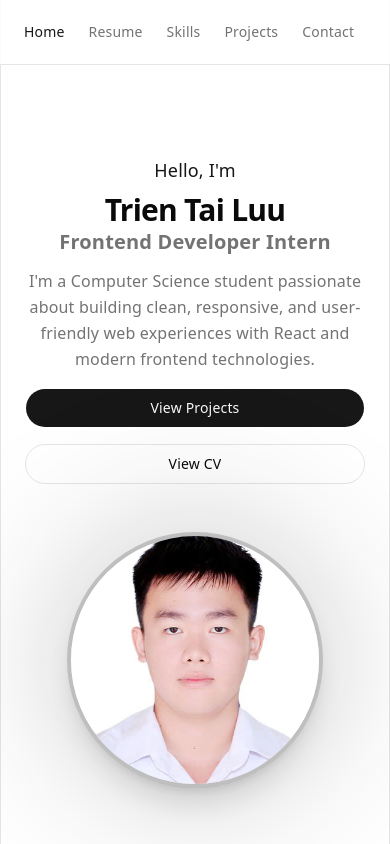
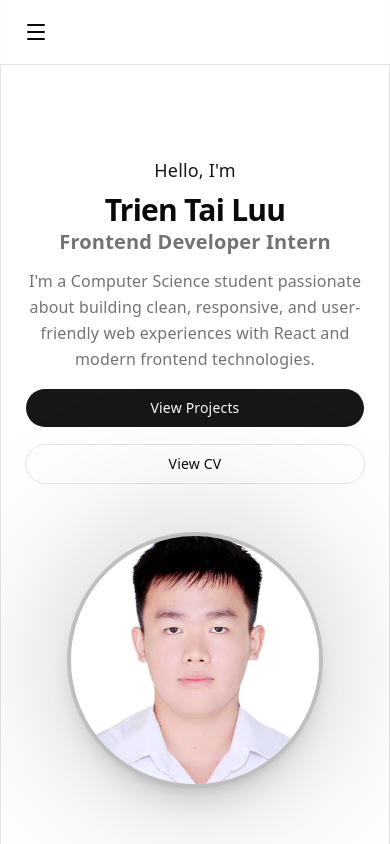
Before and after one commit to tailuutrien/portfolio, a React (Vite) app: page / in a window 390 px wide. Shown: the top 844 px of the page. Built offline with nearby package versions, Linux system fonts and the light colour scheme.

Commit message:
add hamburger menu, backtotop component

```diff
--- a/src/App.jsx
+++ b/src/App.jsx
@@ -7,6 +7,7 @@ import Contact from './pages/Contact';
 import NotFound from './pages/NotFound';
 import Navbar from './components/Navbar';
 import ScrollToTop from './components/ScrollToTop';
+import BackToTop from './components/BackToTop';
 
 function App() {
   return (
@@ -26,6 +27,7 @@ function App() {
           </Routes>
         </main>
 
+        <BackToTop/>
       </HashRouter>
     </>
   )
--- /dev/null
+++ b/src/components/BackToTop.jsx
@@ -0,0 +1,53 @@
+import { Button } from '@base-ui/react';
+import { ArrowUp } from 'lucide-react';
+import React, { useEffect, useState } from 'react'
+
+const BackToTop = () => {
+    const [visible, setVisible] = useState(false);
+
+    useEffect(() => {
+        const handleScroll = () => {
+            setVisible(window.scrollY > 300);
+        }
+
+        window.addEventListener('scroll', handleScroll);
+
+        return () => {
+            window.removeEventListener('scroll', handleScroll);
+        }
+    },[]);
+
+    const scrollToTop = () => {
+        window.scrollTo({
+            top: 0,
+            left: 0,
+            behavior: 'smooth'
+        });
+    }
+
+
+    return (
+        <Button
+            onClick={scrollToTop}
+            className={`
+                fixed bottom-6 right-6 z-50
+                flex h-12 w-12 items-center justify-center
+                rounded-full
+                bg-primary text-primary-foreground
+                shadow-lg
+                transition-all duration-300
+                hover:scale-110
+                ${
+                visible
+                    ? "translate-y-0 opacity-100"
+                    : "pointer-events-none translate-y-4 opacity-0"
+                }
+            `}
+            aria-label="Back to top"
+        >
+            <ArrowUp size={20} />
+        </Button>
+    )
+}
+
+export default BackToTop
--- a/src/components/Navbar.jsx
+++ b/src/components/Navbar.jsx
@@ -1,4 +1,6 @@
 import { NavLink } from "react-router";
+import { useState } from "react";
+import { Menu, X } from "lucide-react";
 
 const Navbar = () => {
   const navItems = [
@@ -8,25 +10,12 @@ const Navbar = () => {
     { name: "Projects", path: "/projects" },
     { name: "Contact", path: "/contact" },
   ];
-
-  return (
-    <nav className="fixed top-0 left-0 z-50 w-full border-b bg-background/80 backdrop-blur-md">
-      <div className="mx-auto flex h-16 max-w-7xl items-center justify-between px-6">
-
-        {/* Logo */}
-        {/* <NavLink
-          to="/"
-          className="text-xl font-bold"
-        >
-          Trien-Tai Luu
-        </NavLink> */}
-
-        {/* Navigation */}
-        <div className="flex items-center md:gap-8 gap-6">
-          {navItems.map((item) => (
+  const [open, setOpen] = useState(false);
+  const navigation = navItems.map((item) => (
     <NavLink
       key={item.name}
       to={item.path}
+      onClick={() => setOpen(false)} // Close the menu when a link is clicked
       className={({ isActive }) =>
         `text-sm font-medium transition-colors ${
           isActive
@@ -37,8 +26,40 @@ const Navbar = () => {
     >
       {item.name}
     </NavLink>
-          ))}
+  ));
+  const desktopNavigation = (
+    // Desktop navigation
+    <div className="hidden md:flex items-center md:gap-8 gap-6">
+      {navigation}
     </div>
+  );
+
+  const mobileNavigation = (
+    // Desktop navigation
+    <div className="absolute top-full left-0 w-full bg-background border-t md:hidden">
+      <div className="flex flex-col gap-4 p-6">
+        {navigation}
+      </div>
+    </div>
+
+  );
+
+  return (
+    <nav className="fixed top-0 left-0 z-50 w-full border-b bg-background/80 backdrop-blur-md">
+      <div className="mx-auto flex h-16 max-w-7xl items-center justify-between px-6">
+
+        {desktopNavigation}
+
+        {/* Mobile hamburger button */}
+        <button
+          className="md:hidden"
+          onClick={() => setOpen(!open)}
+          aria-label="Toggle navigation menu"
+        >
+          {open ? <X size={24} /> : <Menu size={24} />}
+        </button>
+
+        {open && mobileNavigation}
 
       </div>
     </nav>
```
Lines whose indentation alone changed are shown as unchanged.
